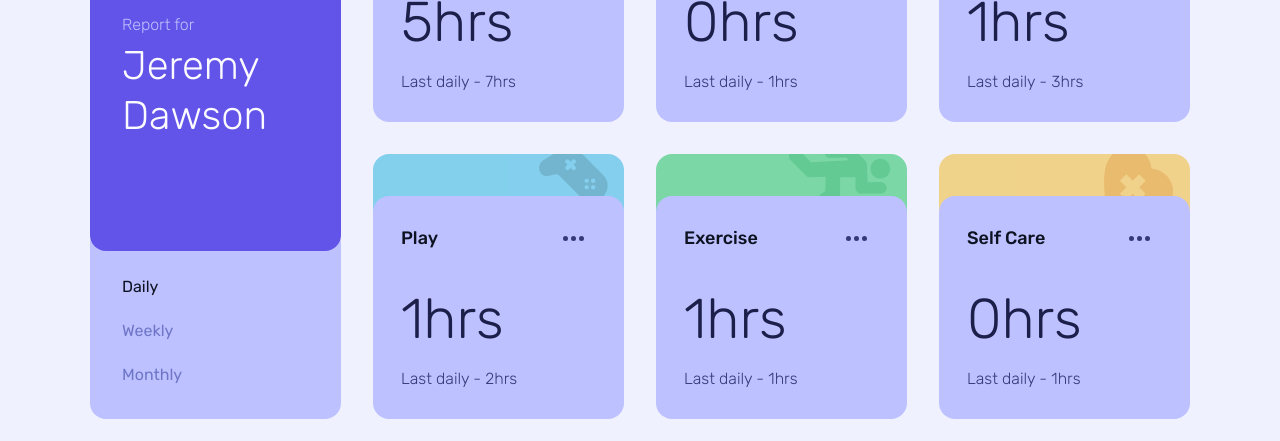
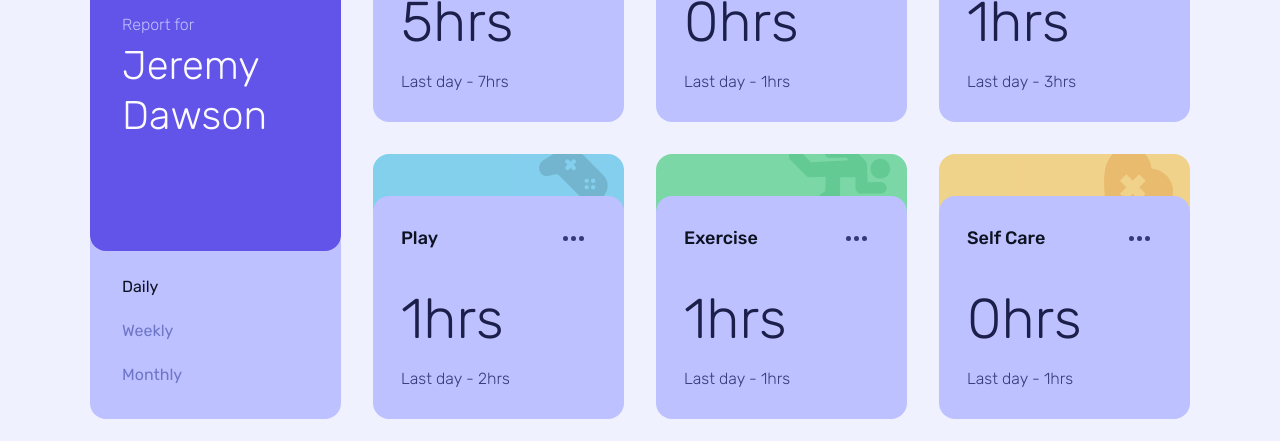
Before and after one commit to revuwem/time-tracking-dashboard, a React (Vite) app: page / in a window 1280 px wide. Shown: the part 305-746 px from the top of the page. Built offline with nearby package versions, Linux system fonts and the light colour scheme.

Commit message:
feat(components): add periods aliases for last period track

```diff
--- a/src/components/Card/Card.tsx
+++ b/src/components/Card/Card.tsx
@@ -17,6 +17,12 @@ const bgColor = {
   green: "bg-cards-green",
   violet: "bg-cards-violet",
   yellow: "bg-cards-yellow",
+};
+
+const periodsAlias = {
+  daily: "day",
+  weekly: "week",
+  monthly: "month",
 };
 
 const Card: React.FC<CardProps> = ({ data, index = 0 }) => {
@@ -96,7 +102,7 @@ const Card: React.FC<CardProps> = ({ data, index = 0 }) => {
             {data.timeframes[period].current}hrs
           </p>
           <p className="font-light text-capitalize text-base text-blue-lighten dark:text-blue-pale">
-            Last {period} - {data.timeframes[period].previous}hrs
+            Last {periodsAlias[period]} - {data.timeframes[period].previous}hrs
           </p>
         </div>
       </section>
```
